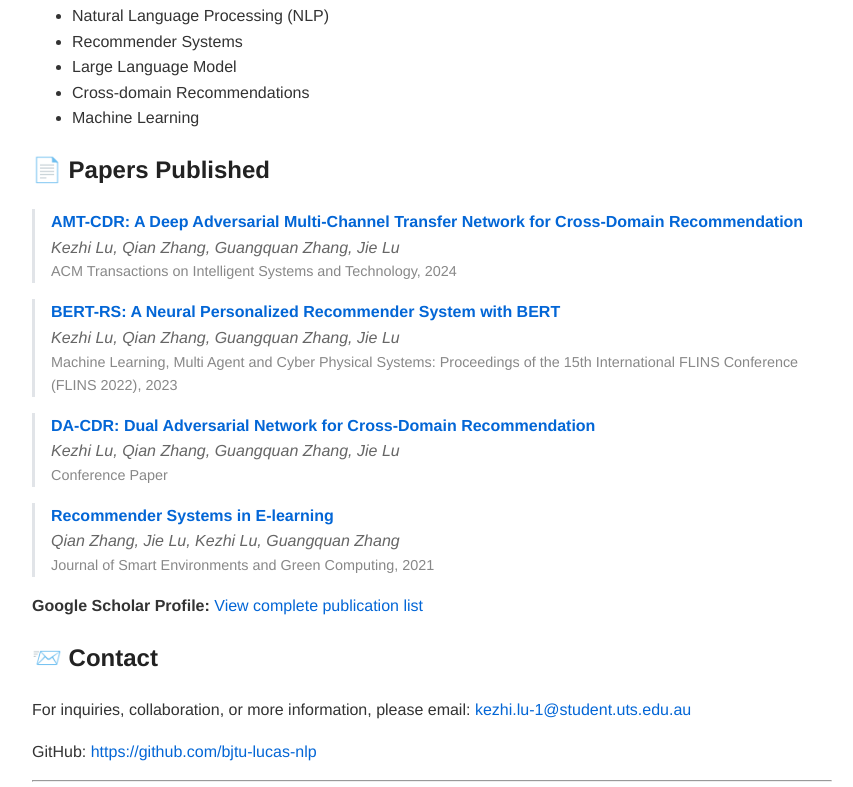
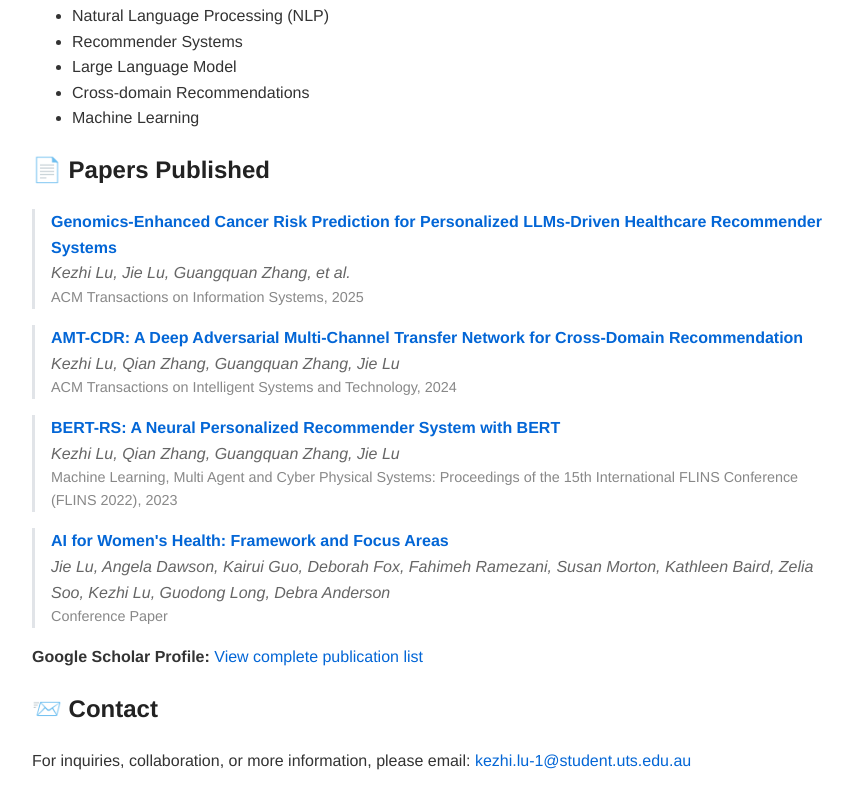
Before and after one commit to bjtu-lucas-nlp/Kezhi_Lu.github.io, a plain HTML site: page index.html in a window 1280 px wide. Shown: the part 484-1271 px from the top of the page, without its empty margins (208-1061 px from the left). Drawn offline with Linux system fonts and the light colour scheme.

Commit message:
Update index.html

```diff
--- a/index.html
+++ b/index.html
@@ -77,6 +77,14 @@
 
   <div class="paper-item">
     <div class="paper-title">
+      <a href="https://dl.acm.org/doi/abs/10.1145/3745022">Genomics-Enhanced Cancer Risk Prediction for Personalized LLMs-Driven Healthcare Recommender Systems</a>
+    </div>
+    <div class="paper-authors">Kezhi Lu, Jie Lu, Guangquan Zhang, et al.</div>
+    <div class="paper-venue">ACM Transactions on Information Systems, 2025</div>
+  </div>
+
+  <div class="paper-item">
+    <div class="paper-title">
       <a href="https://dl.acm.org/doi/full/10.1145/3641286">AMT-CDR: A Deep Adversarial Multi-Channel Transfer Network for Cross-Domain Recommendation</a>
     </div>
     <div class="paper-authors">Kezhi Lu, Qian Zhang, Guangquan Zhang, Jie Lu</div>
@@ -93,19 +101,13 @@
 
   <div class="paper-item">
     <div class="paper-title">
-      DA-CDR: Dual Adversarial Network for Cross-Domain Recommendation
+      AI for Women's Health: Framework and Focus Areas
     </div>
-    <div class="paper-authors">Kezhi Lu, Qian Zhang, Guangquan Zhang, Jie Lu</div>
+    <div class="paper-authors">Jie Lu, Angela Dawson, Kairui Guo, Deborah Fox, Fahimeh Ramezani, Susan Morton, Kathleen Baird, Zelia Soo, Kezhi Lu, Guodong Long, Debra Anderson</div>
     <div class="paper-venue">Conference Paper</div>
   </div>
 
-  <div class="paper-item">
-    <div class="paper-title">
-      <a href="https://www.oaepublish.com/articles/jsegc.2020.06">Recommender Systems in E-learning</a>
-    </div>
-    <div class="paper-authors">Qian Zhang, Jie Lu, Kezhi Lu, Guangquan Zhang</div>
-    <div class="paper-venue">Journal of Smart Environments and Green Computing, 2021</div>
-  </div>
+
 
   <p>
     <strong>Google Scholar Profile:</strong>
```
